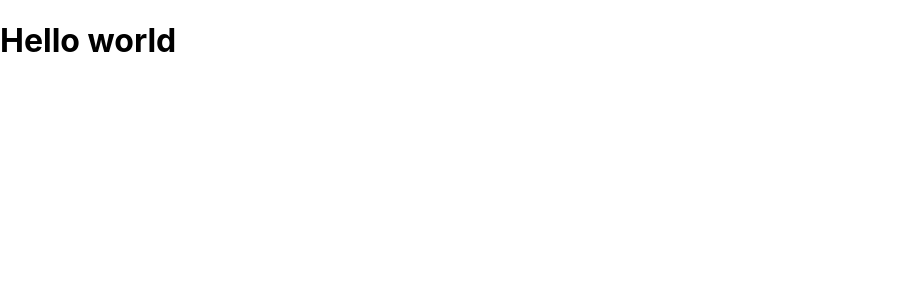
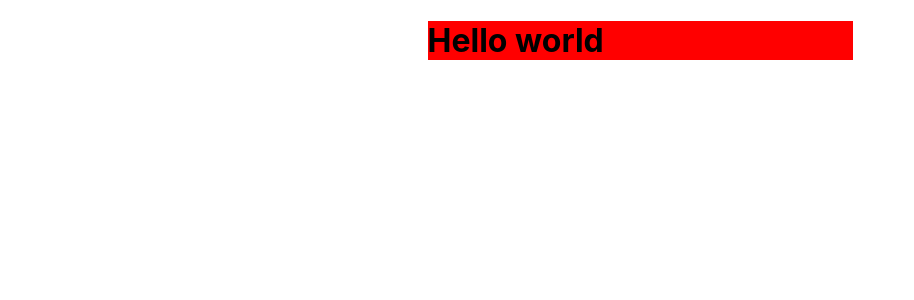
Before and after one commit to bertil291utn/tracking-musique-front, a React (Create React App) app: page / in a window 1280 px wide. Shown: the top 300 px of the page, without its empty margins (0-914 px from the left). Built offline with nearby package versions, Linux system fonts and the light colour scheme.

Commit message:
Add app modules - Add node sass depdency - FIs linter issues

```diff
--- a/package.json
+++ b/package.json
@@ -6,7 +6,7 @@
     "@testing-library/jest-dom": "^5.11.5",
     "@testing-library/react": "^11.1.0",
     "@testing-library/user-event": "^12.1.10",
-    "node-sass": "^5.0.0",
+    "node-sass": "^4.0.0",
     "react": "^17.0.1",
     "react-dom": "^17.0.1",
     "react-scripts": "4.0.0",
--- a/public/index.html
+++ b/public/index.html
@@ -8,7 +8,6 @@
       name="description"
       content="Web site created using create-react-app"
     />
-    <link rel="apple-touch-icon" href="%PUBLIC_URL%/logo192.png" />
     <!--
       manifest.json provides metadata used when your web app is installed on a
       user's mobile device or desktop. See https://developers.google.com/web/fundamentals/web-app-manifest/
--- a/src/containers/App.js
+++ b/src/containers/App.js
@@ -1,5 +1,5 @@
 import React from 'react';
-import styles from './App.scss';
+import styles from './App.module.scss';
 
 const App = () => {
   const { background } = styles;
--- a/src/containers/App.scss
+++ b/src/containers/App.module.scss
@@ -1,4 +1,5 @@
 .background {
   background-color: red;
-  max-width: 15rem;
+  margin: 0 auto;
+  max-width: 425px;
 }
--- a/src/index.js
+++ b/src/index.js
@@ -8,7 +8,7 @@ ReactDOM.render(
   <React.StrictMode>
     <App />
   </React.StrictMode>,
-  document.getElementById('root')
+  document.getElementById('root'),
 );
 
 // If you want to start measuring performance in your app, pass a function
--- a/src/reportWebVitals.js
+++ b/src/reportWebVitals.js
@@ -1,3 +1,4 @@
+/* eslint-disable */
 const reportWebVitals = onPerfEntry => {
   if (onPerfEntry && onPerfEntry instanceof Function) {
     import('web-vitals').then(({ getCLS, getFID, getFCP, getLCP, getTTFB }) => {
```
Also changed, not shown: public/manifest.json, 2 other files (tests, documents, lock files or other folders).
